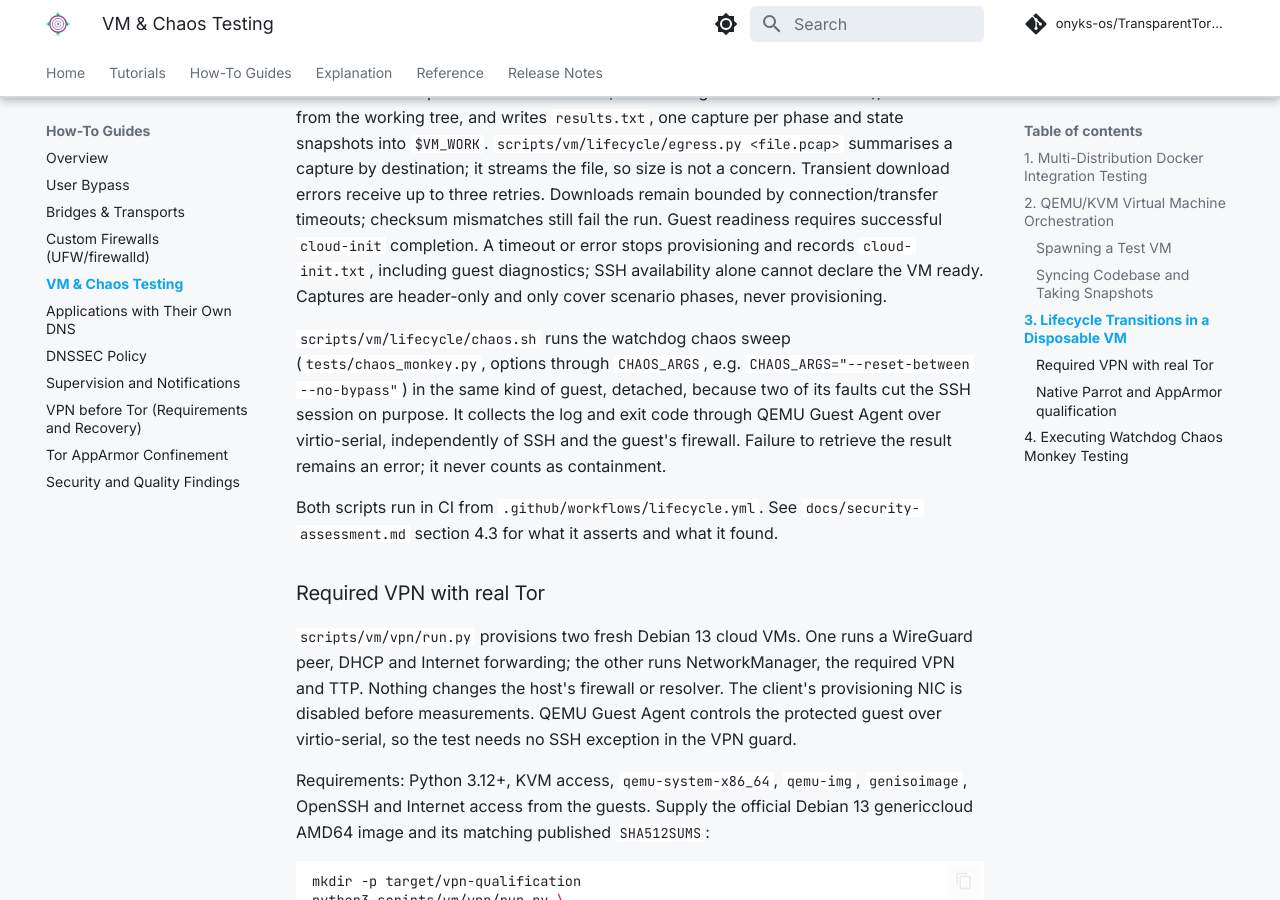
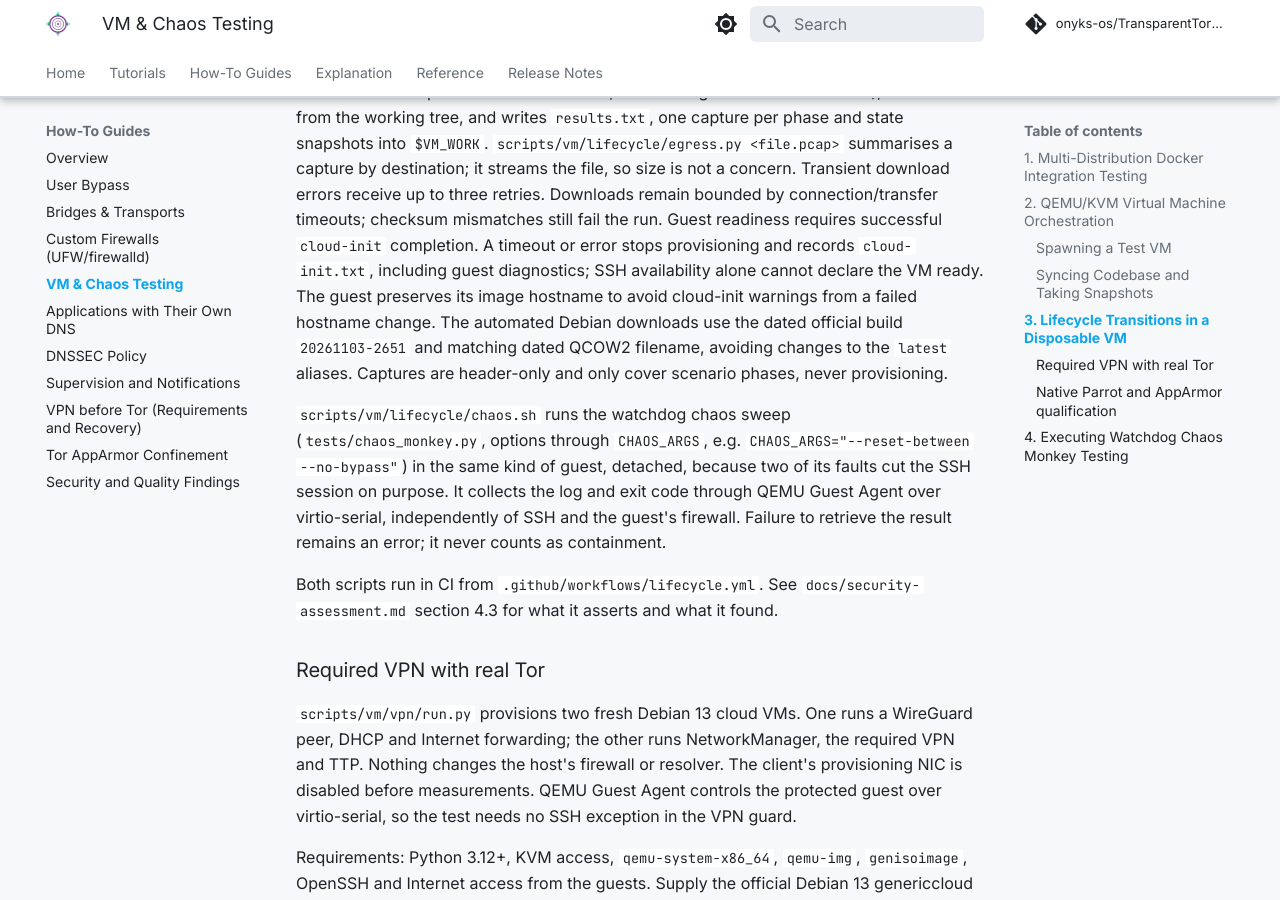
Before and after one commit to onyks-os/TransparentTorProxy, an MkDocs documentation site: the page built from docs/web/how-to/vm-testing.md, in a window 1280 px wide and 900 px high, scrolled down 2047 px. Built offline with MkDocs 1.6.1 and Material for MkDocs 9.7.7, drawn with Linux system fonts in a browser that asks for light colours; comment, search, counter and statistics services are not loaded.

Commit message:
Pin available Debian cloud build and preserve guest hostnames
Signed-off-by: onyks-os <129986281+onyks-os@users.noreply.github.com>

```diff
--- a/docs/web/how-to/vm-testing.md
+++ b/docs/web/how-to/vm-testing.md
@@ -98,7 +98,10 @@ Transient download errors receive up to three retries. Downloads remain bounded
 by connection/transfer timeouts; checksum mismatches still fail the run.
 Guest readiness requires successful `cloud-init` completion. A timeout or error
 stops provisioning and records `cloud-init.txt`, including guest diagnostics;
-SSH availability alone cannot declare the VM ready.
+SSH availability alone cannot declare the VM ready. The guest preserves its
+image hostname to avoid cloud-init warnings from a failed hostname change.
+The automated Debian downloads use the dated official build `20261103-2651`
+and matching dated QCOW2 filename, avoiding changes to the `latest` aliases.
 Captures are header-only and only cover scenario phases, never provisioning.
 
 `scripts/vm/lifecycle/chaos.sh` runs the watchdog chaos sweep (`tests/chaos_monkey.py`,
```
Also changed, not shown: 3 other files.
